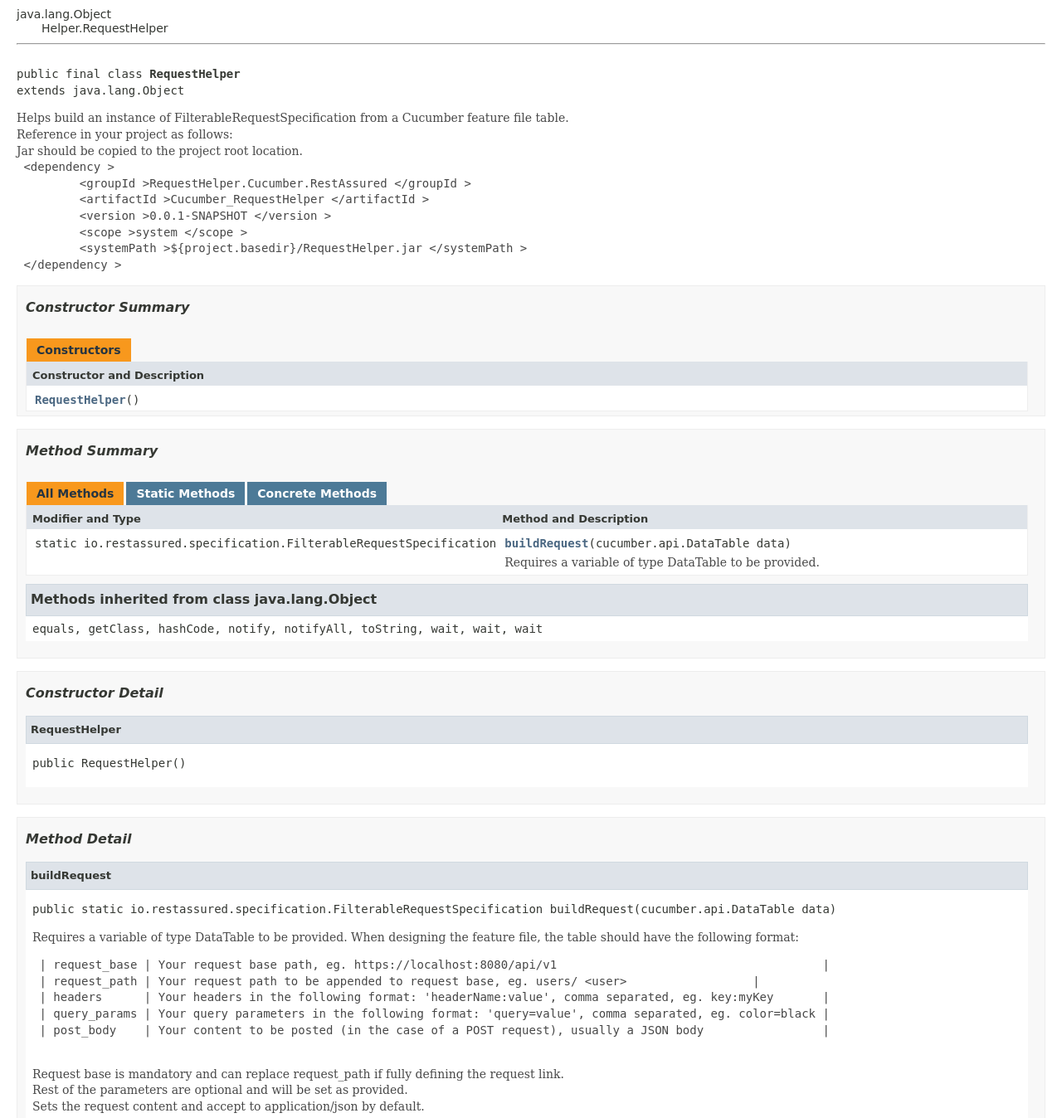
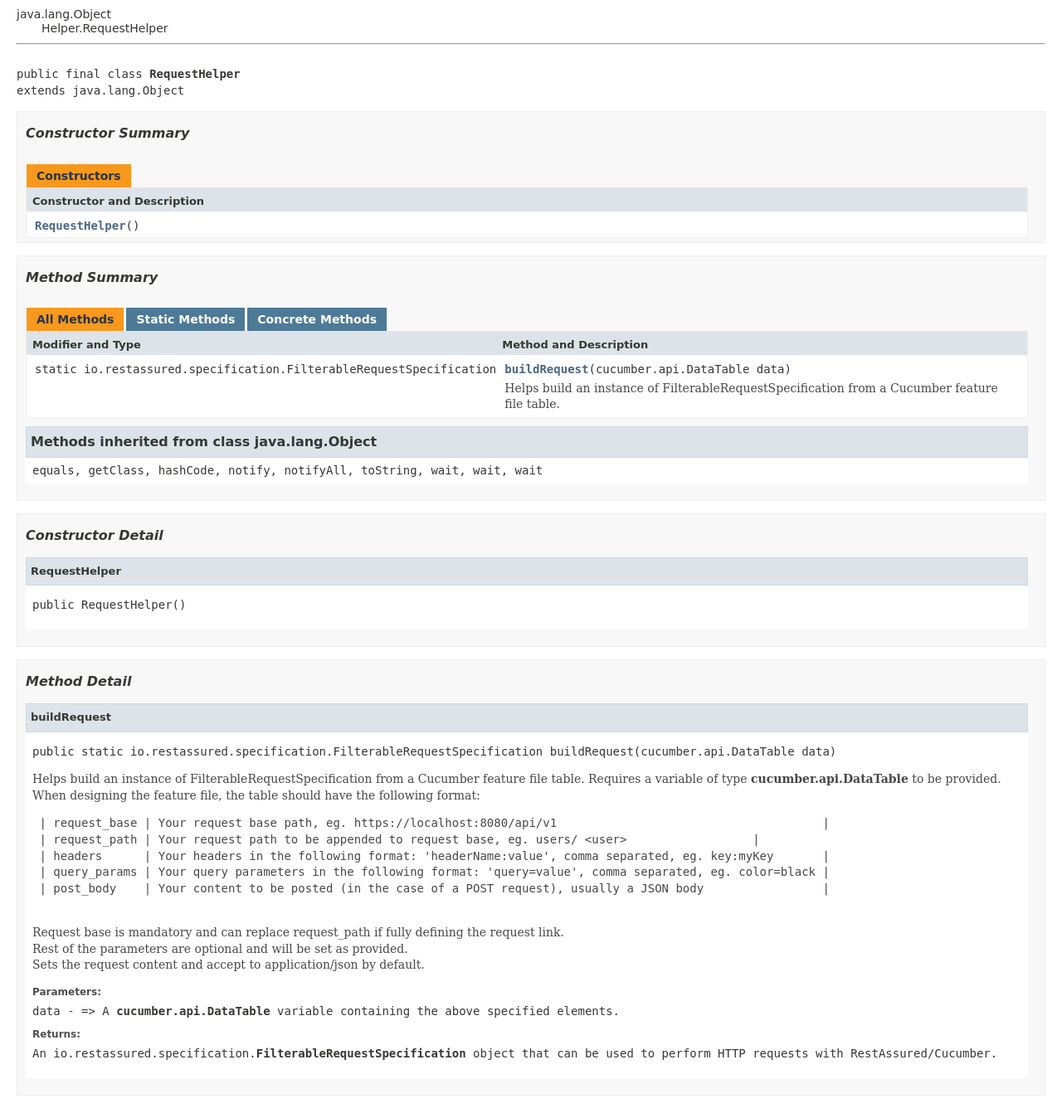
Before and after one commit to Manno2/Cucumber_RequestHelper, a plain HTML site: page doc/Helper/RequestHelper.html in a window 1280 px wide. Shown: the part 160-1508 px from the top of the page at 83% size. Drawn offline with Linux system fonts and the light colour scheme; a web font is replaced by a local one.

Commit message:
Updated javadoc

```diff
--- a/doc/Helper/RequestHelper.html
+++ b/doc/Helper/RequestHelper.html
@@ -2,9 +2,9 @@
 <!-- NewPage -->
 <html lang="en">
 <head>
-<!-- Generated by javadoc (1.8.0_191) on Fri Dec 07 16:04:36 EET 2018 -->
+<!-- Generated by javadoc (1.8.0_191) on Mon Dec 10 10:16:57 EET 2018 -->
 <title>RequestHelper</title>
-<meta name="date" content="2018-12-07">
+<meta name="date" content="2018-12-10">
 <link rel="stylesheet" type="text/css" href="../stylesheet.css" title="Style">
 <script type="text/javascript" src="../script.js"></script>
 </head>
@@ -110,18 +110,6 @@ var activeTableTab = "activeTableTab";
 <br>
 <pre>public final class <span class="typeNameLabel">RequestHelper</span>
 extends java.lang.Object</pre>
-<div class="block">Helps build an instance of FilterableRequestSpecification from a Cucumber feature file table.
-<br>Reference in your project as follows:
-<br>Jar should be copied to the project root location.
-<pre>
- &lt;dependency &gt;
-         &lt;groupId &gt;RequestHelper.Cucumber.RestAssured &lt;/groupId &gt;
-         &lt;artifactId &gt;Cucumber_RequestHelper &lt;/artifactId &gt;
-         &lt;version &gt;0.0.1-SNAPSHOT &lt;/version &gt;
-         &lt;scope &gt;system &lt;/scope &gt;
-         &lt;systemPath &gt;${project.basedir}/RequestHelper.jar &lt;/systemPath &gt;
- &lt;/dependency &gt;
-<pre></div>
 </li>
 </ul>
 </div>
@@ -160,7 +148,7 @@ extends java.lang.Object</pre>
 <tr id="i0" class="altColor">
 <td class="colFirst"><code>static io.restassured.specification.FilterableRequestSpecification</code></td>
 <td class="colLast"><code><span class="memberNameLink"><a href="../Helper/RequestHelper.html#buildRequest-cucumber.api.DataTable-">buildRequest</a></span>(cucumber.api.DataTable&nbsp;data)</code>
-<div class="block">Requires a variable of type DataTable to be provided.</div>
+<div class="block">Helps build an instance of FilterableRequestSpecification from a Cucumber feature file table.</div>
 </td>
 </tr>
 </table>
@@ -209,7 +197,8 @@ extends java.lang.Object</pre>
 <li class="blockList">
 <h4>buildRequest</h4>
 <pre>public static&nbsp;io.restassured.specification.FilterableRequestSpecification&nbsp;buildRequest(cucumber.api.DataTable&nbsp;data)</pre>
-<div class="block">Requires a variable of type DataTable to be provided.
+<div class="block">Helps build an instance of FilterableRequestSpecification from a Cucumber feature file table.
+ Requires a variable of type <b>cucumber.api.DataTable</b> to be provided.
  When designing the feature file, the table should have the following format:
  <pre>
  | request_base | Your request base path, eg. https://localhost:8080/api/v1                                      |
@@ -221,6 +210,12 @@ extends java.lang.Object</pre>
  Request base is mandatory and can replace request_path if fully defining the request link.
  <br>Rest of the parameters are optional and will be set as provided.
  <br>Sets the request content and accept to application/json by default.</div>
+<dl>
+<dt><span class="paramLabel">Parameters:</span></dt>
+<dd><code>data</code> - =&gt; A <b>cucumber.api.DataTable</b> variable containing the above specified elements.</dd>
+<dt><span class="returnLabel">Returns:</span></dt>
+<dd>An io.restassured.specification.<b>FilterableRequestSpecification</b> object that can be used to perform HTTP requests with RestAssured/Cucumber.</dd>
+</dl>
 </li>
 </ul>
 </li>
```
Also changed, not shown: doc/Helper/class-use/RequestHelper.html (+2 -2 lines), doc/Helper/package-frame.html (+2 -2 lines), doc/Helper/package-summary.html (+3 -5 lines), doc/Helper/package-tree.html (+2 -2 lines), doc/Helper/package-use.html (+2 -2 lines), doc/allclasses-frame.html (+2 -2 lines), doc/allclasses-noframe.html (+2 -2 lines), doc/constant-values.html (+2 -2 lines), doc/deprecated-list.html (+2 -2 lines), doc/help-doc.html (+2 -2 lines), doc/index-files/index-1.html (+3 -3 lines), doc/index-files/index-2.html (+2 -2 lines), doc/index-files/index-3.html (+3 -5 lines), doc/index.html (+1 -1 lines), 1 more files, 1 other file.
